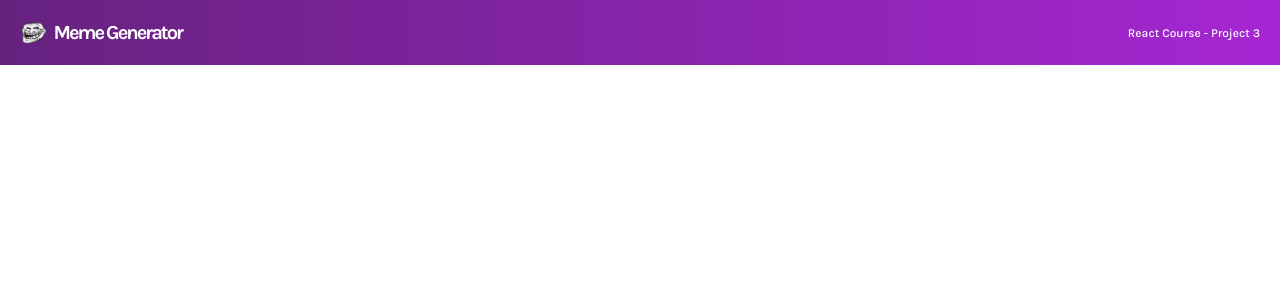
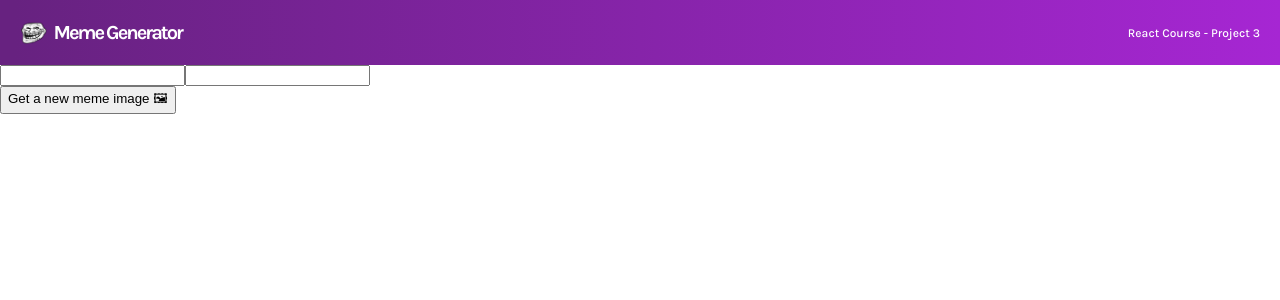
Before and after one commit to Yangus-W/meme-generator, a React (Create React App) app: page / in a window 1280 px wide. Shown: the top 300 px of the page. Built offline with nearby package versions, Linux system fonts and the light colour scheme.

Commit message:
Add form component

```diff
--- a/src/App.js
+++ b/src/App.js
@@ -1,10 +1,12 @@
 import './App.css';
 import Header from './Header';
+import Form from './Form'
 
 function App() {
   return (
     <div>
       <Header />
+      <Form />
     </div>
   );
 }
--- /dev/null
+++ b/src/Form.js
@@ -0,0 +1,13 @@
+function Form() {
+    return (
+        <form className="form">
+            <div className='form--input'>
+                <input type='text'/>
+                <input type='text'/>
+            </div>
+            <button className="form--button">Get a new meme image 🖼</button>
+        </form>
+    )
+}
+
+export default Form;
```
